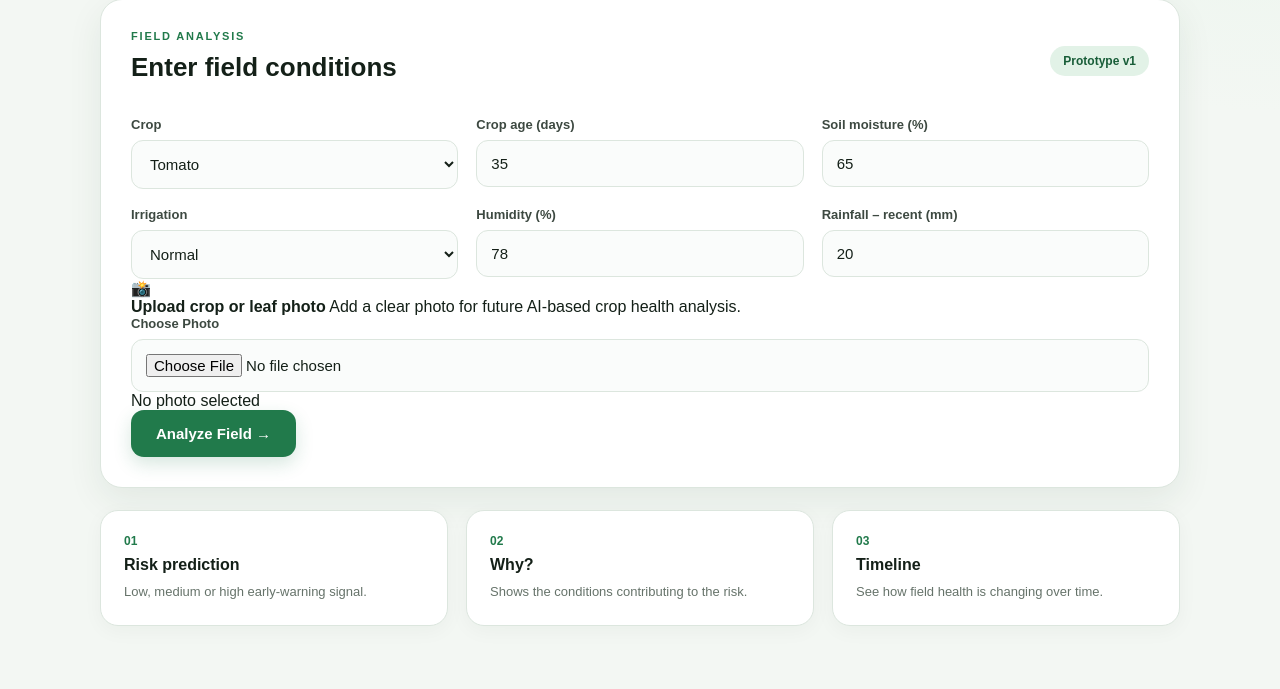
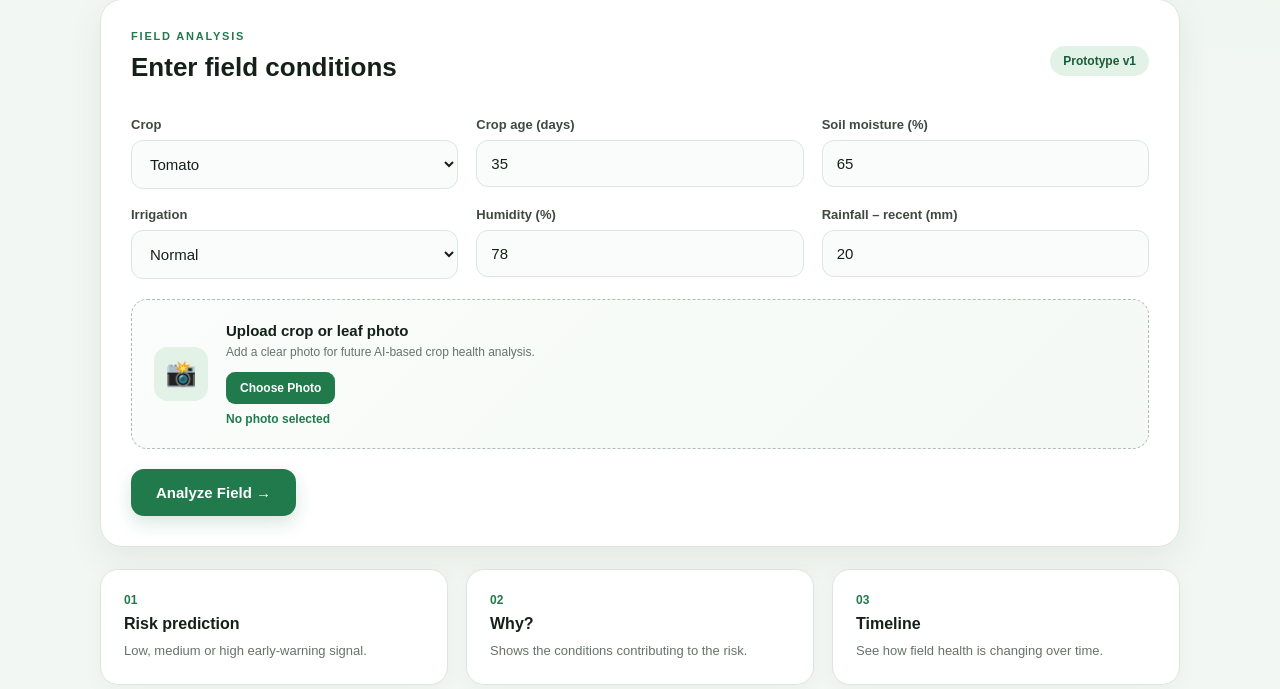
Before and after one commit to patelshivam27843-byte/CropPulse-AI, a Flask app: page / in a window 1280 px wide. Shown: the part 390-1079 px from the top of the page. Before the commit the page ends 1034 px from the top, so only its background shows below. Run offline with Flask 3, Linux system fonts and the light colour scheme.

Commit message:
Update style.css

```diff
--- a/static/style.css
+++ b/static/style.css
@@ -392,3 +392,81 @@ button:hover{
     width:100%;
   }
 }
+/* Smart Photo Upload */
+
+.upload-box{
+  margin:20px 0;
+  padding:22px;
+  border:1.5px dashed #aebfb3;
+  border-radius:16px;
+  background:linear-gradient(135deg,#fafdfb,#f4f9f5);
+  display:flex;
+  align-items:center;
+  gap:18px;
+  transition:.2s;
+}
+
+.upload-box:hover{
+  border-color:var(--accent);
+  background:#f7fcf8;
+}
+
+.upload-icon{
+  width:54px;
+  height:54px;
+  border-radius:14px;
+  background:var(--accent2);
+  display:flex;
+  align-items:center;
+  justify-content:center;
+  font-size:25px;
+  flex-shrink:0;
+}
+
+.upload-content{
+  display:flex;
+  flex-direction:column;
+  gap:6px;
+}
+
+.upload-content strong{
+  font-size:15px;
+}
+
+.upload-content > span{
+  color:var(--muted);
+  font-size:12px;
+}
+
+.upload-button{
+  width:max-content;
+  margin-top:7px;
+  padding:9px 14px;
+  border-radius:9px;
+  background:var(--accent);
+  color:#fff;
+  cursor:pointer;
+  font-size:12px;
+  font-weight:800;
+}
+
+.upload-button:hover{
+  background:var(--accent-dark);
+}
+
+.upload-button input{
+  display:none;
+}
+
+.file-name{
+  color:var(--accent);
+  font-size:12px;
+  font-weight:700;
+  margin-top:2px;
+}
+
+@media(max-width:600px){
+  .upload-box{
+    align-items:flex-start;
+  }
+}
```
